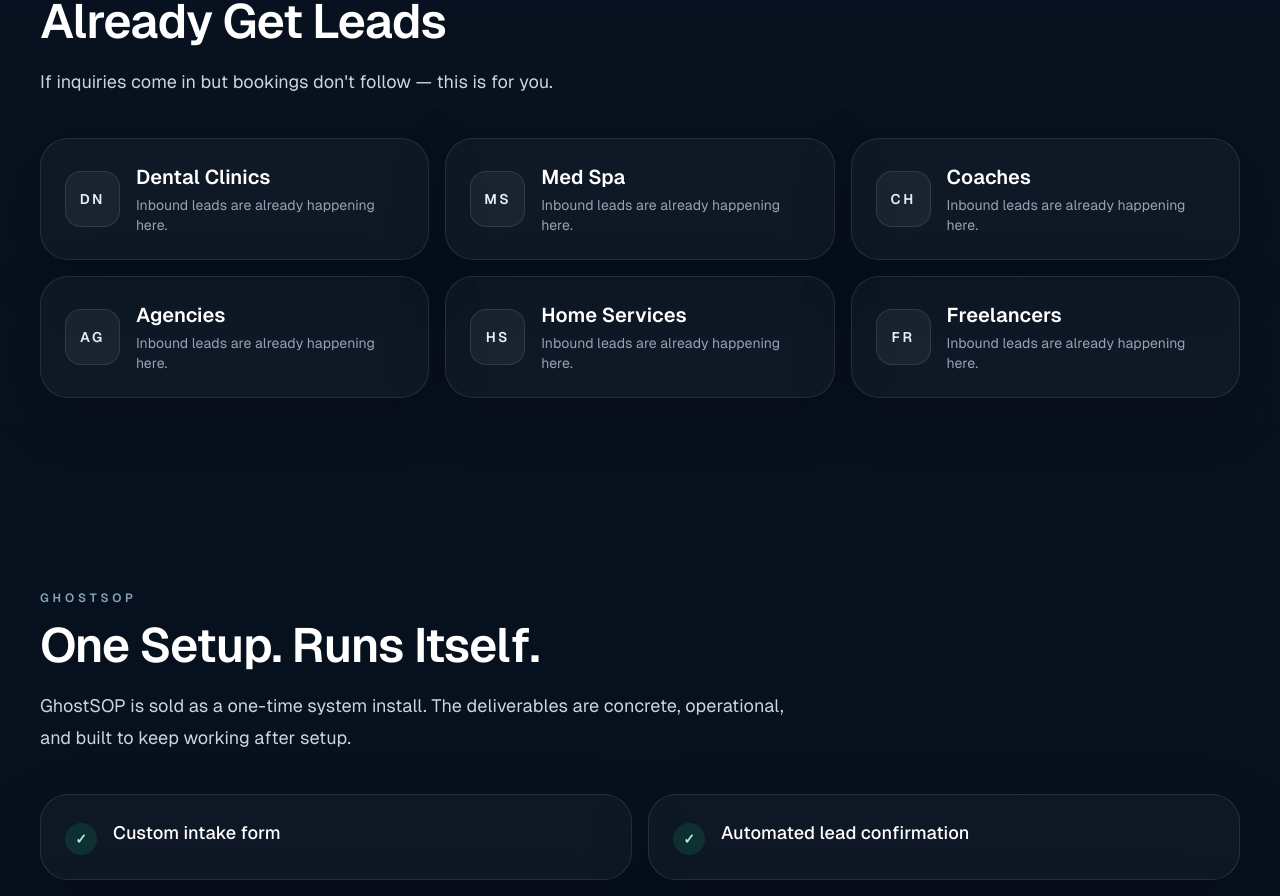
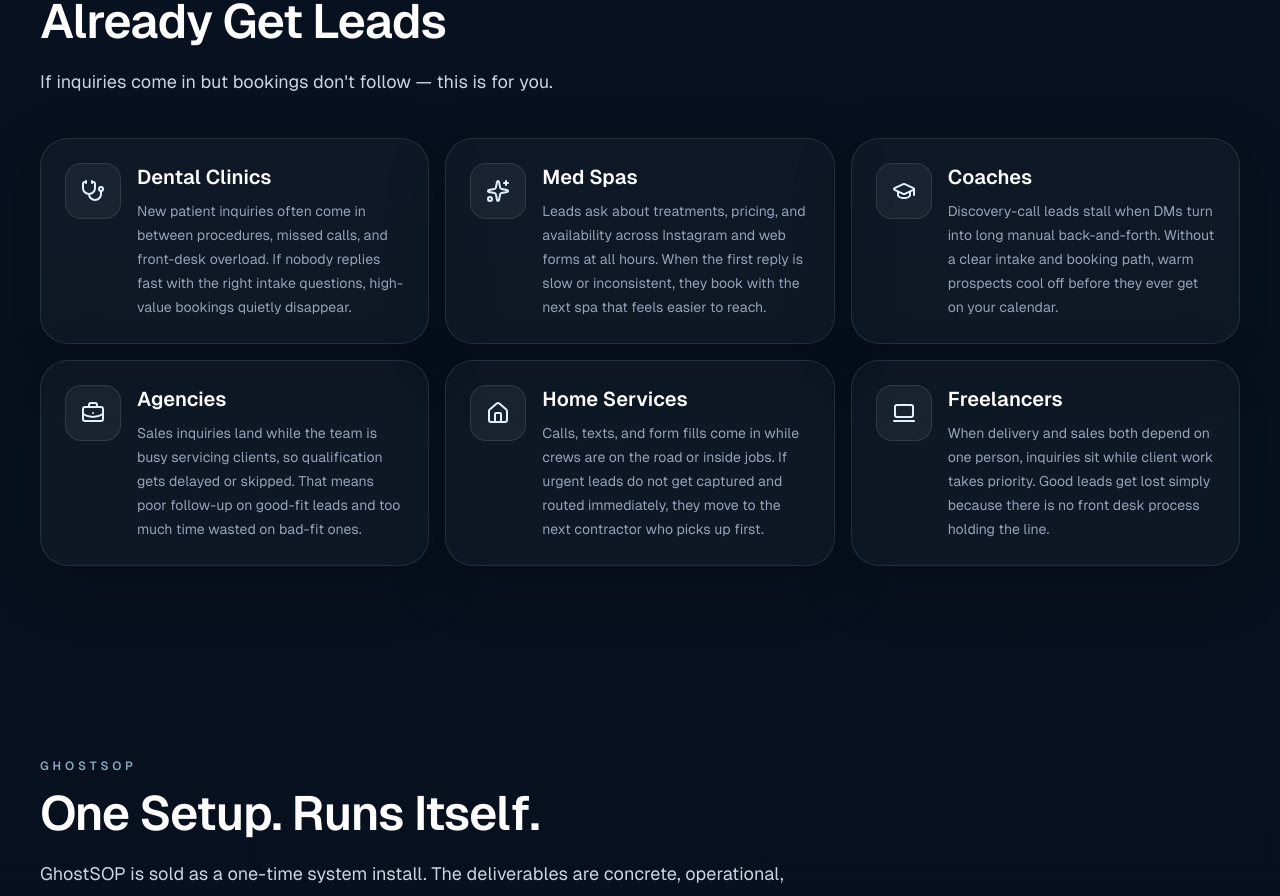
Before and after one commit to phishocoder/ghostsop-website, a Next.js app: page / in a window 1280 px wide. Shown: the part 3700-4596 px from the top of the page. Built offline with nearby package versions, Linux system fonts and the light colour scheme; no server answers.

Commit message:
Refine ICP cards and icons

```diff
--- a/package.json
+++ b/package.json
@@ -9,6 +9,7 @@
     "lint": "next lint"
   },
   "dependencies": {
+    "lucide-react": "^0.577.0",
     "react": "^18",
     "react-dom": "^18",
     "next": "14.2.35"
--- a/src/app/page.tsx
+++ b/src/app/page.tsx
@@ -1,6 +1,23 @@
 import { ContactForm } from "@/components/contact-form";
 import { HeroDiagram } from "@/components/hero-diagram";
 import { siteContent } from "@/content/site";
+import {
+  BriefcaseBusiness,
+  GraduationCap,
+  House,
+  LaptopMinimal,
+  Sparkles,
+  Stethoscope,
+} from "lucide-react";
+
+const audienceIcons = {
+  stethoscope: Stethoscope,
+  sparkles: Sparkles,
+  "graduation-cap": GraduationCap,
+  briefcase: BriefcaseBusiness,
+  house: House,
+  laptop: LaptopMinimal,
+} as const;
 
 function SectionLabel({ children }: { children: React.ReactNode }) {
   return (
@@ -220,13 +237,18 @@
           />
           <div className="mt-10 grid gap-4 sm:grid-cols-2 lg:grid-cols-3">
             {siteContent.audiences.items.map((item) => (
-              <Surface key={item.label} className="flex items-center gap-4">
-                <div className="flex h-14 w-14 items-center justify-center rounded-2xl border border-white/10 bg-white/5 text-sm font-semibold uppercase tracking-[0.18em] text-sky-100">
-                  {item.code}
+              <Surface key={item.label} className="flex items-start gap-4">
+                <div className="flex h-14 w-14 shrink-0 items-center justify-center rounded-2xl border border-white/10 bg-white/5 text-sky-100">
+                  {(() => {
+                    const Icon = audienceIcons[item.icon];
+                    return <Icon className="h-6 w-6" aria-hidden="true" />;
+                  })()}
                 </div>
                 <div>
                   <p className="text-xl font-semibold text-white">{item.label}</p>
-                  <p className="mt-1 text-sm text-slate-400">Inbound leads are already happening here.</p>
+                  <p className="mt-2 text-sm leading-6 text-slate-400">
+                    {item.description}
+                  </p>
                 </div>
               </Surface>
             ))}
--- a/src/content/site.ts
+++ b/src/content/site.ts
@@ -74,12 +74,42 @@
     qualifier:
       "If inquiries come in but bookings don't follow — this is for you.",
     items: [
-      { label: "Dental Clinics", code: "DN" },
-      { label: "Med Spa", code: "MS" },
-      { label: "Coaches", code: "CH" },
-      { label: "Agencies", code: "AG" },
-      { label: "Home Services", code: "HS" },
-      { label: "Freelancers", code: "FR" },
+      {
+        label: "Dental Clinics",
+        icon: "stethoscope",
+        description:
+          "New patient inquiries often come in between procedures, missed calls, and front-desk overload. If nobody replies fast with the right intake questions, high-value bookings quietly disappear.",
+      },
+      {
+        label: "Med Spas",
+        icon: "sparkles",
+        description:
+          "Leads ask about treatments, pricing, and availability across Instagram and web forms at all hours. When the first reply is slow or inconsistent, they book with the next spa that feels easier to reach.",
+      },
+      {
+        label: "Coaches",
+        icon: "graduation-cap",
+        description:
+          "Discovery-call leads stall when DMs turn into long manual back-and-forth. Without a clear intake and booking path, warm prospects cool off before they ever get on your calendar.",
+      },
+      {
+        label: "Agencies",
+        icon: "briefcase",
+        description:
+          "Sales inquiries land while the team is busy servicing clients, so qualification gets delayed or skipped. That means poor follow-up on good-fit leads and too much time wasted on bad-fit ones.",
+      },
+      {
+        label: "Home Services",
+        icon: "house",
+        description:
+          "Calls, texts, and form fills come in while crews are on the road or inside jobs. If urgent leads do not get captured and routed immediately, they move to the next contractor who picks up first.",
+      },
+      {
+        label: "Freelancers",
+        icon: "laptop",
+        description:
+          "When delivery and sales both depend on one person, inquiries sit while client work takes priority. Good leads get lost simply because there is no front desk process holding the line.",
+      },
     ],
   },
   included: {
```
Also changed, not shown: 1 other file (tests, documents, lock files or other folders).
